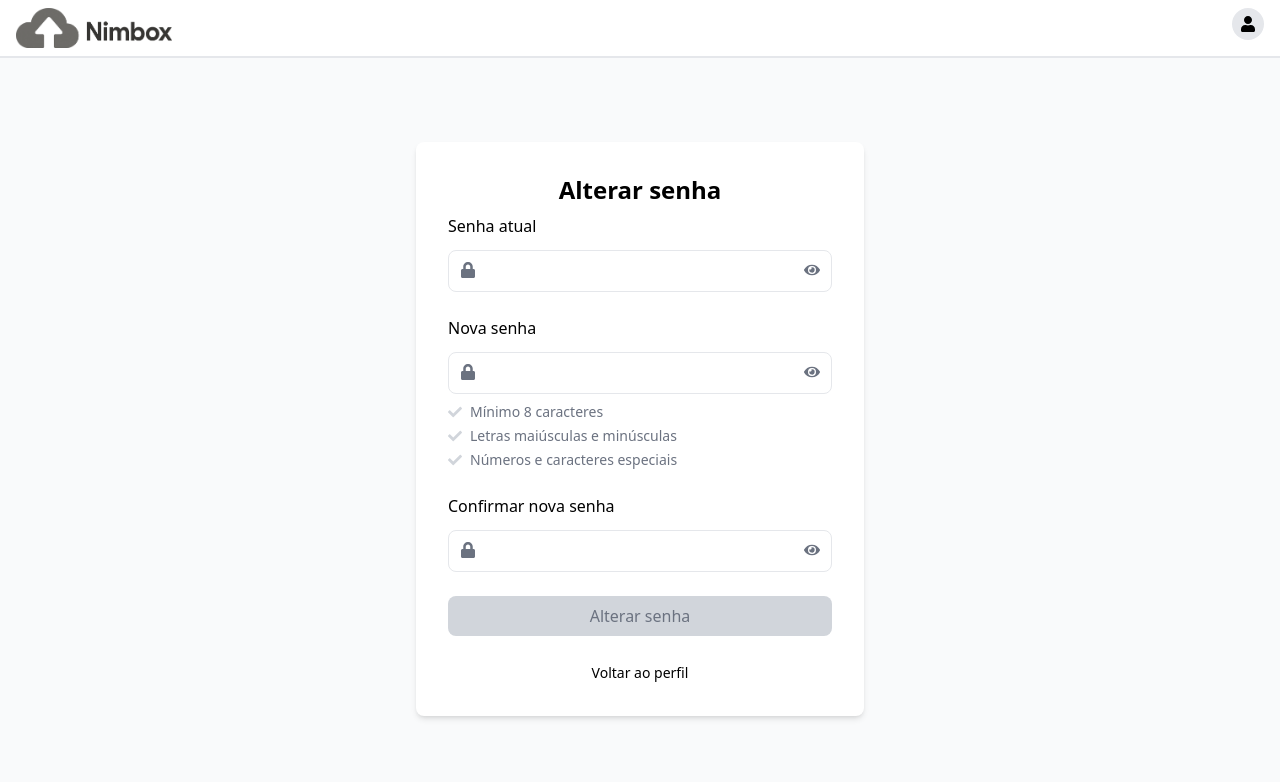
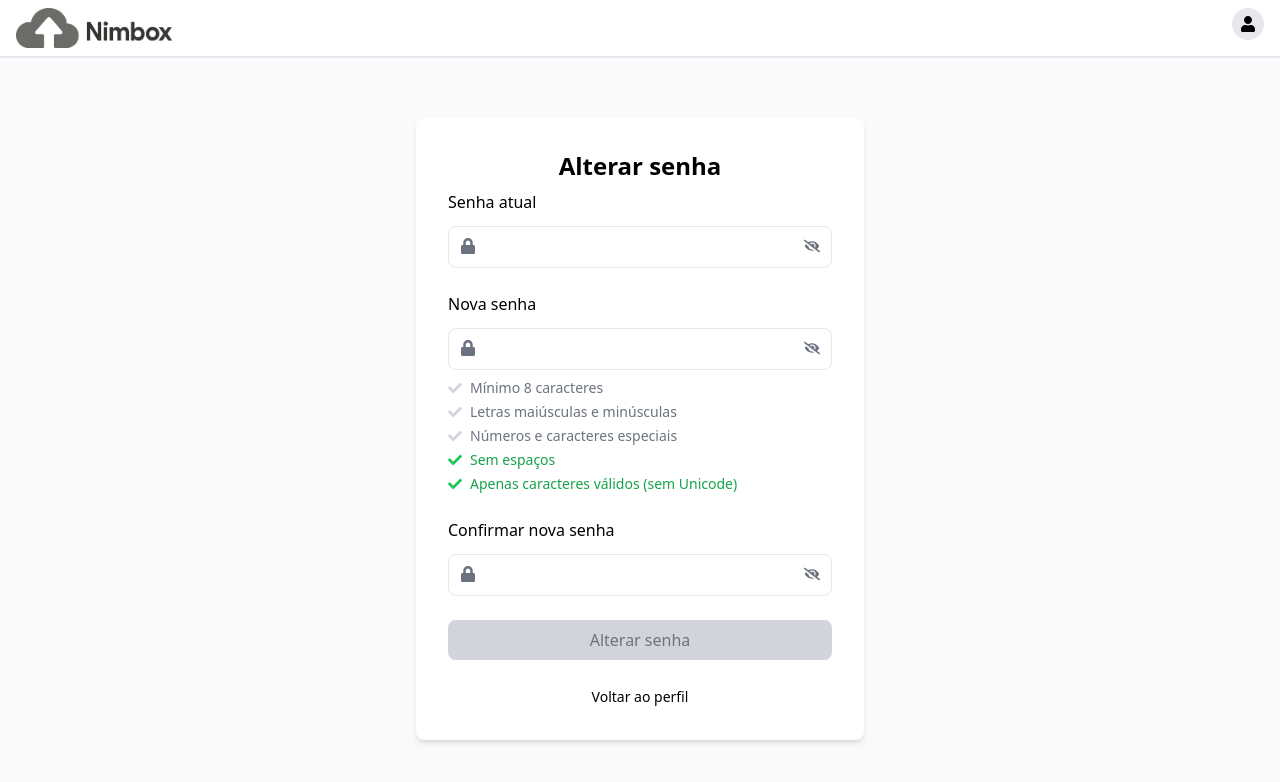
Before and after one commit to guilhermetorresm/cloud-storage-app, a React (Create React App) app in the folder frontend/: page /editPassword in a window 1280 px wide. Shown: the top 782 px of the page. Built offline with nearby package versions, Linux system fonts and the light colour scheme.

Commit message:
Alteração de senha mais robusta, não permitindo espaços nem caracteres unicode, adição do nome e da logo da Nimbox na aba do site

```diff
--- a/frontend/public/index.html
+++ b/frontend/public/index.html
@@ -2,7 +2,7 @@
 <html lang="en">
   <head>
     <meta charset="utf-8" />
-    <link rel="icon" href="%PUBLIC_URL%/favicon.ico" />
+    <link rel="icon" sizes="32x32" href="%PUBLIC_URL%/favicon.ico" />
     <meta name="viewport" content="width=device-width, initial-scale=1" />
     <meta name="theme-color" content="#000000" />
     <meta
@@ -24,7 +24,7 @@
       work correctly both with client-side routing and a non-root public URL.
       Learn how to configure a non-root public URL by running `npm run build`.
     -->
-    <title>React App</title>
+    <title>Nimbox</title>
   </head>
   <body>
     <noscript>You need to enable JavaScript to run this app.</noscript>
--- a/frontend/src/Pages/editPassword.js
+++ b/frontend/src/Pages/editPassword.js
@@ -14,6 +14,8 @@ export default function EditPassword() {
   const hasMinLength = newPassword.length >= 8;
   const hasUpperLower = /[A-Z]/.test(newPassword) && /[a-z]/.test(newPassword);
   const hasNumberSpecial = /[0-9]/.test(newPassword) && /[^A-Za-z0-9]/.test(newPassword);
+  const hasNoSpaces = !/\s/.test(newPassword);
+  const hasOnlyASCII = [...newPassword].every(c => c.charCodeAt(0) < 128);
   const passwordsMatch = newPassword === confirmPassword && confirmPassword !== "";
 
   return (
@@ -41,7 +43,7 @@ export default function EditPassword() {
                   className="absolute right-3 top-3 text-gray-500 hover:text-gray-700"
                   onClick={() => setShowCurrentPassword(!showCurrentPassword)}
                 >
-                  {showCurrentPassword ? <FaEyeSlash /> : <FaEye />}
+                  {showCurrentPassword ? <FaEye /> : <FaEyeSlash />}
                 </button>
               </div>
             </div>
@@ -62,7 +64,7 @@ export default function EditPassword() {
                   className="absolute right-3 top-3 text-gray-500 hover:text-gray-700"
                   onClick={() => setShowNewPassword(!showNewPassword)}
                 >
-                  {showNewPassword ? <FaEyeSlash /> : <FaEye />}
+                  {showNewPassword ? <FaEye /> : <FaEyeSlash />}
                 </button>
               </div>
 
@@ -78,6 +80,14 @@ export default function EditPassword() {
                 <div className={`flex items-center text-sm ${hasNumberSpecial ? 'text-green-600' : 'text-gray-500'}`}>
                   <FaCheck className={`mr-2 ${hasNumberSpecial ? 'text-green-500' : 'text-gray-300'}`} />
                   <span>Números e caracteres especiais</span>
+                </div>
+                <div className={`flex items-center text-sm ${hasNoSpaces ? 'text-green-600' : 'text-gray-500'}`}>
+                  <FaCheck className={`mr-2 ${hasNoSpaces ? 'text-green-500' : 'text-gray-300'}`} />
+                  <span>Sem espaços</span>
+                </div>
+                <div className={`flex items-center text-sm ${hasOnlyASCII ? 'text-green-600' : 'text-gray-500'}`}>
+                  <FaCheck className={`mr-2 ${hasOnlyASCII ? 'text-green-500' : 'text-gray-300'}`} />
+                  <span>Apenas caracteres válidos (sem Unicode)</span>
                 </div>
               </div>
             </div>
@@ -100,7 +110,7 @@ export default function EditPassword() {
                   className="absolute right-3 top-3 text-gray-500 hover:text-gray-700"
                   onClick={() => setShowConfirmPassword(!showConfirmPassword)}
                 >
-                  {showConfirmPassword ? <FaEyeSlash /> : <FaEye />}
+                  {showConfirmPassword ? <FaEye /> : <FaEyeSlash />}
                 </button>
               </div>
               {confirmPassword && !passwordsMatch && (
@@ -111,11 +121,25 @@ export default function EditPassword() {
             {/* Botão de submit */}
             <button
               className={`w-full py-2 rounded-lg transition-colors font-medium ${
-                hasMinLength && hasUpperLower && hasNumberSpecial && passwordsMatch && currentPassword
+                hasMinLength &&
+                hasUpperLower &&
+                hasNumberSpecial &&
+                hasNoSpaces &&
+                hasOnlyASCII &&
+                passwordsMatch &&
+                currentPassword
                   ? 'bg-black text-white hover:bg-gray-800'
                   : 'bg-gray-300 text-gray-500 cursor-not-allowed'
               }`}
-              disabled={!hasMinLength || !hasUpperLower || !hasNumberSpecial || !passwordsMatch || !currentPassword}
+              disabled={
+                !hasMinLength ||
+                !hasUpperLower ||
+                !hasNumberSpecial ||
+                !hasNoSpaces ||
+                !hasOnlyASCII ||
+                !passwordsMatch ||
+                !currentPassword
+              }
             >
               Alterar senha
             </button>
```
Also changed, not shown: frontend/public/manifest.json, 1 other file (tests, documents, lock files or other folders).
